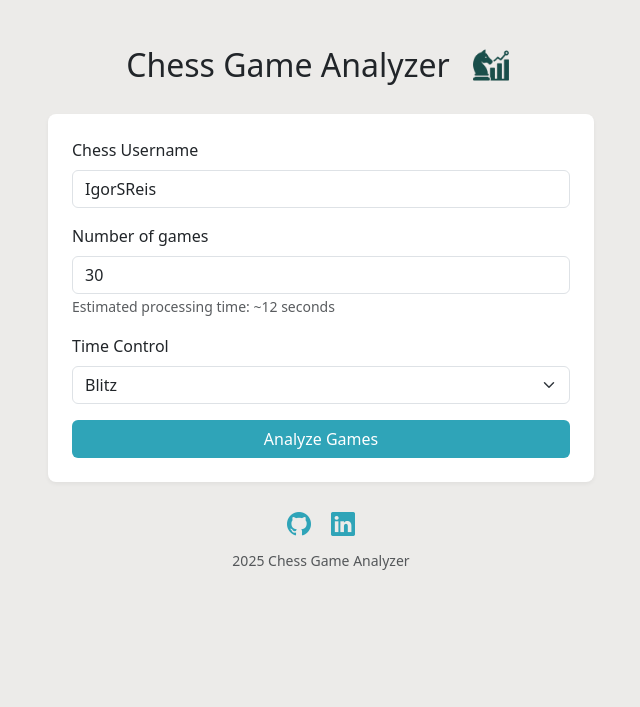
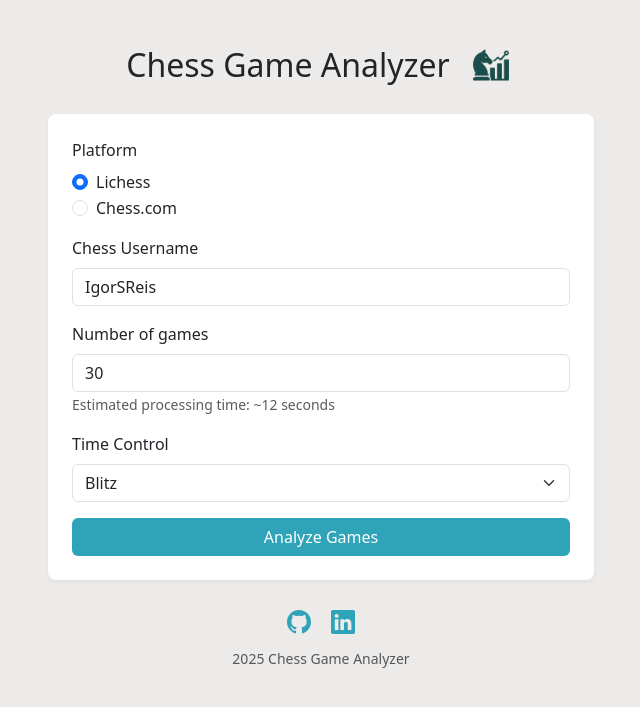
Before and after one commit to igor-reis95/Chess-Analyzer, a Flask app: page / in a window 1280 px wide. Shown: the top 707 px of the page, without its empty margins (319-959 px from the left). Run offline with Flask 3, Linux system fonts and the light colour scheme; some libraries are stand-ins or nearby versions.

Commit message:
Added a button to select which platform to gather data

```diff
--- a/src/web/templates/form.html
+++ b/src/web/templates/form.html
@@ -53,7 +53,19 @@
           <img src="{{ url_for('static', filename='chess-data-coach-icon.png') }}" alt="Logo" style="height: 50px;">
         </div>
         <form method="POST" action="/" class="lichess-form p-4">
-          <!-- Your existing form content remains the same -->
+
+           <div class="mb-3">
+            <label class="form-label">Platform</label>
+            <div class="form-check">
+              <input class="form-check-input" type="radio" name="platform" id="lichess" value="lichess" checked>
+              <label class="form-check-label" for="lichess">Lichess</label>
+            </div>
+            <div class="form-check">
+              <input class="form-check-input" type="radio" name="platform" id="chesscom" value="chesscom">
+              <label class="form-check-label" for="chesscom">Chess.com</label>
+            </div>
+          </div>
+
           <div class="mb-3">
               <label for="username" class="form-label">Chess Username</label>
               <input
```
